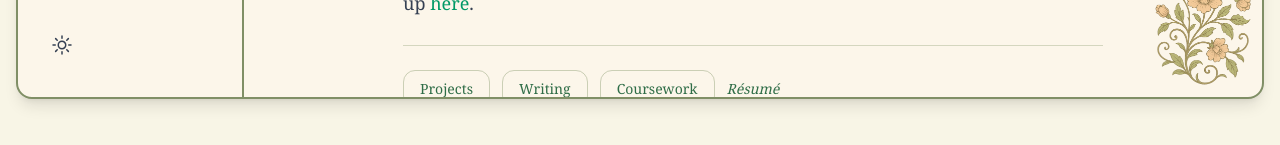
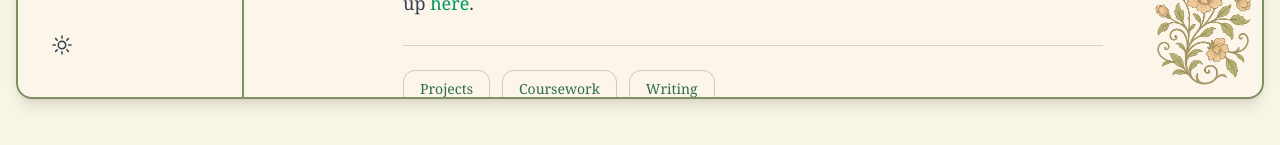
Before and after one commit to achntj/www, a Next.js app: page / in a window 1280 px wide. Shown: the part 621-766 px from the top of the page. Built offline with nearby package versions, Linux system fonts and the light colour scheme.

Commit message:
feat: rm resume + fix quick links on /

```diff
--- a/app/page.tsx
+++ b/app/page.tsx
@@ -38,7 +38,7 @@ export default function Home() {
 
         <div className="my-6 h-px bg-[#9aa780]/40 dark:bg-[#3b463c]" />
 
-        <div className="flex flex-wrap gap-3">
+        <div className="flex flex-col sm:flex-row w-fit flex-wrap gap-3">
           <Link
             href="/projects"
             className="
@@ -51,6 +51,17 @@ export default function Home() {
           </Link>
 
           <Link
+            href="/coursework"
+            className="
+              inline-flex items-center rounded-xl px-4 py-2 text-sm font-medium
+              border border-[#9aa780]/50 text-[#2f6d47] hover:bg-[#e7efdf]
+              dark:text-[#b9c6ac] dark:border-[#3b463c] dark:hover:bg-[#2a312b]
+            "
+          >
+            Coursework
+          </Link>
+
+          <Link
             href="/writing"
             className="
               inline-flex items-center rounded-xl px-4 py-2 text-sm font-medium
@@ -60,22 +71,6 @@ export default function Home() {
           >
             Writing
           </Link>
-          <Link
-            href="/coursework"
-            className="
-              inline-flex items-center rounded-xl px-4 py-2 text-sm font-medium
-              border border-[#9aa780]/50 text-[#2f6d47] hover:bg-[#e7efdf]
-              dark:text-[#b9c6ac] dark:border-[#3b463c] dark:hover:bg-[#2a312b]
-            "
-          >
-            Coursework
-          </Link>
-          <Link
-            href="/Achintya_Resume_Web.pdf"
-            className="inline-flex items-center text-sm underline decoration-2 underline-offset-4 italic text-[#2f6d47] dark:text-[#b9c6ac]"
-          >
-            Résumé
-          </Link>
         </div>
       </section>
     </Container>
```
Also changed, not shown: 1 other file (tests, documents, lock files or other folders).
